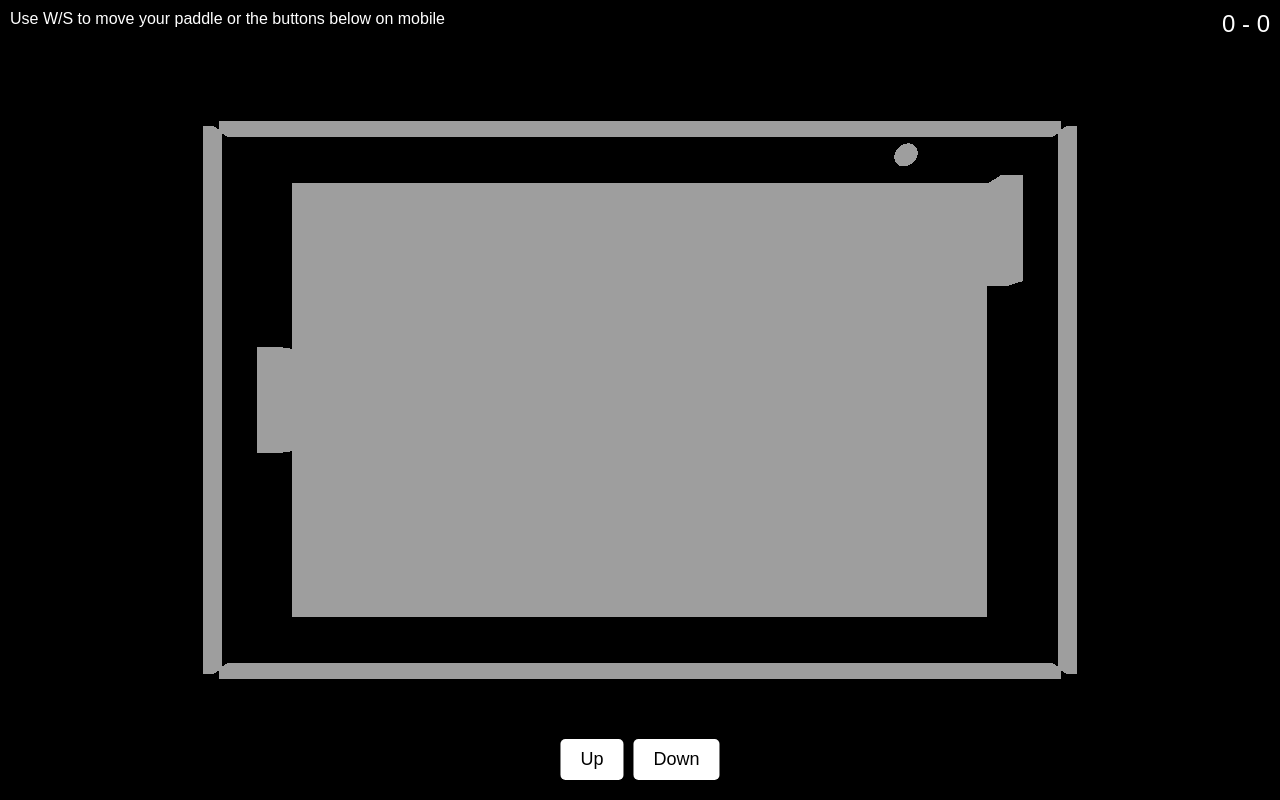
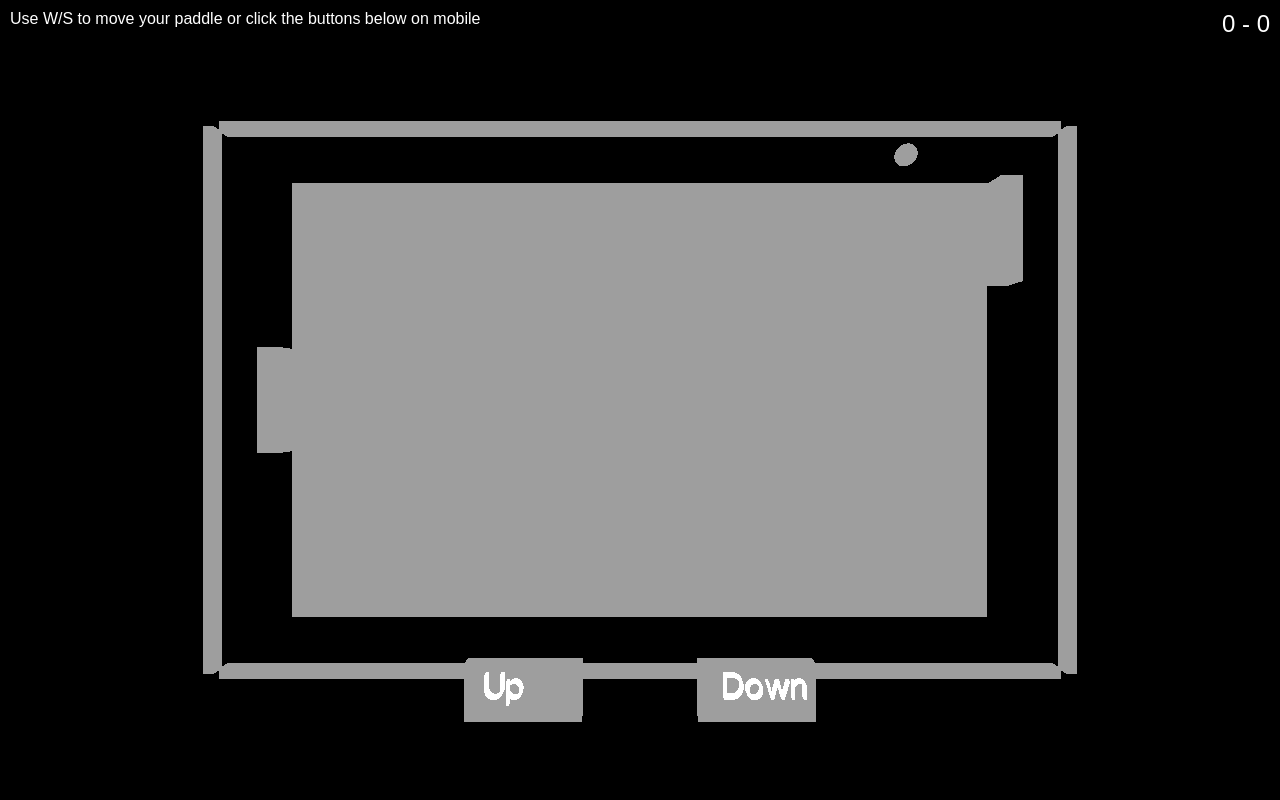
Before and after one commit to dyatchenko/Native_3D_Graphics, a plain HTML site: page PingPong3D/index.html in a window 1280 px wide. Drawn offline with nearby package versions, Linux system fonts and the light colour scheme; animation ran at ten frames a second.

Commit message:
3D buttons

```diff
--- a/PingPong3D/game.js
+++ b/PingPong3D/game.js
@@ -3,11 +3,24 @@ let playerPaddle, computerPaddle, ball, plane, borders;
 let playerSpeed = 0, ballSpeed = new THREE.Vector3(0.05, 0.05, 0);
 let playerScore = 0, computerScore = 0;
 const scoreElement = document.getElementById('score');
+let raycaster = new THREE.Raycaster();
+let mouse = new THREE.Vector2();
+let buttonUp, buttonDown, buttonUpText, buttonDownText;
+let fontLoader = new THREE.FontLoader();
+let gsapScriptLoaded = false;
 
 init();
 animate();
 
 function init() {
+    // Load GSAP for animations
+    const script = document.createElement('script');
+    script.src = 'https://cdnjs.cloudflare.com/ajax/libs/gsap/3.9.1/gsap.min.js';
+    script.onload = () => {
+        gsapScriptLoaded = true;
+    };
+    document.head.appendChild(script);
+
     // Scene
     scene = new THREE.Scene();
     scene.background = new THREE.Color(0x000000);
@@ -27,6 +40,7 @@ function init() {
     const ballTexture = textureLoader.load('https://threejs.org/examples/textures/planets/earth_atmos_2048.jpg');
     const backgroundTexture = textureLoader.load('https://threejs.org/examples/textures/planets/earth_atmos_2048.jpg');
     const borderTexture = textureLoader.load('https://threejs.org/examples/textures/brick_diffuse.jpg');
+    const buttonTexture = textureLoader.load('https://threejs.org/examples/textures/terrain/grasslight-big.jpg');
 
     // Player Paddle
     let geometry = new THREE.BoxGeometry(0.2, 1, 0.2);
@@ -82,22 +96,47 @@ function init() {
 
     scene.add(borders);
 
+    // Add 3D buttons
+    const buttonGeometry = new THREE.BoxGeometry(1, 0.5, 0.1);
+    const buttonMaterial = new THREE.MeshBasicMaterial({ map: buttonTexture });
+
+    buttonUp = new THREE.Mesh(buttonGeometry, buttonMaterial);
+    buttonUp.position.set(-1, -2.5, 0.5);
+    scene.add(buttonUp);
+
+    buttonDown = new THREE.Mesh(buttonGeometry, buttonMaterial);
+    buttonDown.position.set(1, -2.5, 0.5);
+    scene.add(buttonDown);
+
+    // Load font and add text to buttons
+    fontLoader.load('https://threejs.org/examples/fonts/helvetiker_regular.typeface.json', function(font) {
+        const textMaterial = new THREE.MeshBasicMaterial({ color: 0xffffff });
+
+        const upTextGeometry = new THREE.TextGeometry('Up', {
+            font: font,
+            size: 0.2,
+            height: 0.05,
+        });
+        buttonUpText = new THREE.Mesh(upTextGeometry, textMaterial);
+        buttonUpText.position.set(-1.3, -2.5, 0.6);
+        scene.add(buttonUpText);
+
+        const downTextGeometry = new THREE.TextGeometry('Down', {
+            font: font,
+            size: 0.2,
+            height: 0.05,
+        });
+        buttonDownText = new THREE.Mesh(downTextGeometry, textMaterial);
+        buttonDownText.position.set(0.7, -2.5, 0.6);
+        scene.add(buttonDownText);
+    });
+
     // Event listeners
     document.addEventListener('keydown', onDocumentKeyDown, false);
     document.addEventListener('keyup', onDocumentKeyUp, false);
     window.addEventListener('resize', onWindowResize, false);
-
-    // Button event listeners for mobile support
-    document.getElementById('buttonUp').addEventListener('mousedown', () => playerSpeed = 0.1);
-    document.getElementById('buttonUp').addEventListener('mouseup', () => playerSpeed = 0);
-    document.getElementById('buttonDown').addEventListener('mousedown', () => playerSpeed = -0.1);
-    document.getElementById('buttonDown').addEventListener('mouseup', () => playerSpeed = 0);
-
-    // Add touch support for buttons (for mobile devices)
-    document.getElementById('buttonUp').addEventListener('touchstart', () => playerSpeed = 0.1);
-    document.getElementById('buttonUp').addEventListener('touchend', () => playerSpeed = 0);
-    document.getElementById('buttonDown').addEventListener('touchstart', () => playerSpeed = -0.1);
-    document.getElementById('buttonDown').addEventListener('touchend', () => playerSpeed = 0);
+    document.addEventListener('mousedown', onMouseDown, false);
+    document.addEventListener('touchstart', onTouchStart, false);
 }
 
 function onDocumentKeyDown(event) {
@@ -124,6 +163,48 @@ function onWindowResize() {
     camera.aspect = window.innerWidth / window.innerHeight;
     camera.updateProjectionMatrix();
     renderer.setSize(window.innerWidth, window.innerHeight);
+}
+
+function onMouseDown(event) {
+    event.preventDefault();
+    mouse.x = (event.clientX / window.innerWidth) * 2 - 1;
+    mouse.y = - (event.clientY / window.innerHeight) * 2 + 1;
+
+    raycaster.setFromCamera(mouse, camera);
+    const intersects = raycaster.intersectObjects([buttonUp, buttonDown]);
+
+    if (intersects.length > 0) {
+        handleButtonClick(intersects[0].object);
+    }
+}
+
+function onTouchStart(event) {
+    event.preventDefault();
+    mouse.x = (event.touches[0].clientX / window.innerWidth) * 2 - 1;
+    mouse.y = - (event.touches[0].clientY / window.innerHeight) * 2 + 1;
+
+    raycaster.setFromCamera(mouse, camera);
+    const intersects = raycaster.intersectObjects([buttonUp, buttonDown]);
+
+    if (intersects.length > 0) {
+        handleButtonClick(intersects[0].object);
+    }
+}
+
+function handleButtonClick(button) {
+    if (button === buttonUp) {
+        playerSpeed = 0.1;
+        if (gsapScriptLoaded) {
+            gsap.to(buttonUp.scale, { duration: 0.2, x: 1.2, y: 1.2, z: 1.2 });
+            gsap.to(buttonUp.scale, { duration: 0.2, x: 1, y: 1, z: 1, delay: 0.2 });
+        }
+    } else if (button === buttonDown) {
+        playerSpeed = -0.1;
+        if (gsapScriptLoaded) {
+            gsap.to(buttonDown.scale, { duration: 0.2, x: 1.2, y: 1.2, z: 1.2 });
+            gsap.to(buttonDown.scale, { duration: 0.2, x: 1, y: 1, z: 1, delay: 0.2 });
+        }
+    }
 }
 
 function updateScore() {
--- a/PingPong3D/index.html
+++ b/PingPong3D/index.html
@@ -29,31 +29,11 @@
             font-family: Arial, sans-serif;
             font-size: 24px;
         }
-        .control-buttons {
-            position: absolute;
-            bottom: 20px;
-            left: 50%;
-            transform: translateX(-50%);
-            display: flex;
-            gap: 10px;
-        }
-        .control-button {
-            background-color: #fff;
-            border: none;
-            padding: 10px 20px;
-            font-size: 18px;
-            cursor: pointer;
-            border-radius: 5px;
-        }
     </style>
 </head>
 <body>
-    <div id="info">Use W/S to move your paddle or the buttons below on mobile</div>
+    <div id="info">Use W/S to move your paddle or click the buttons below on mobile</div>
     <div id="score">0 - 0</div>
-    <div class="control-buttons">
-        <button class="control-button" id="buttonUp">Up</button>
-        <button class="control-button" id="buttonDown">Down</button>
-    </div>
     <script src="https://cdnjs.cloudflare.com/ajax/libs/three.js/r128/three.min.js"></script>
     <script src="game.js"></script>
 </body>
```
